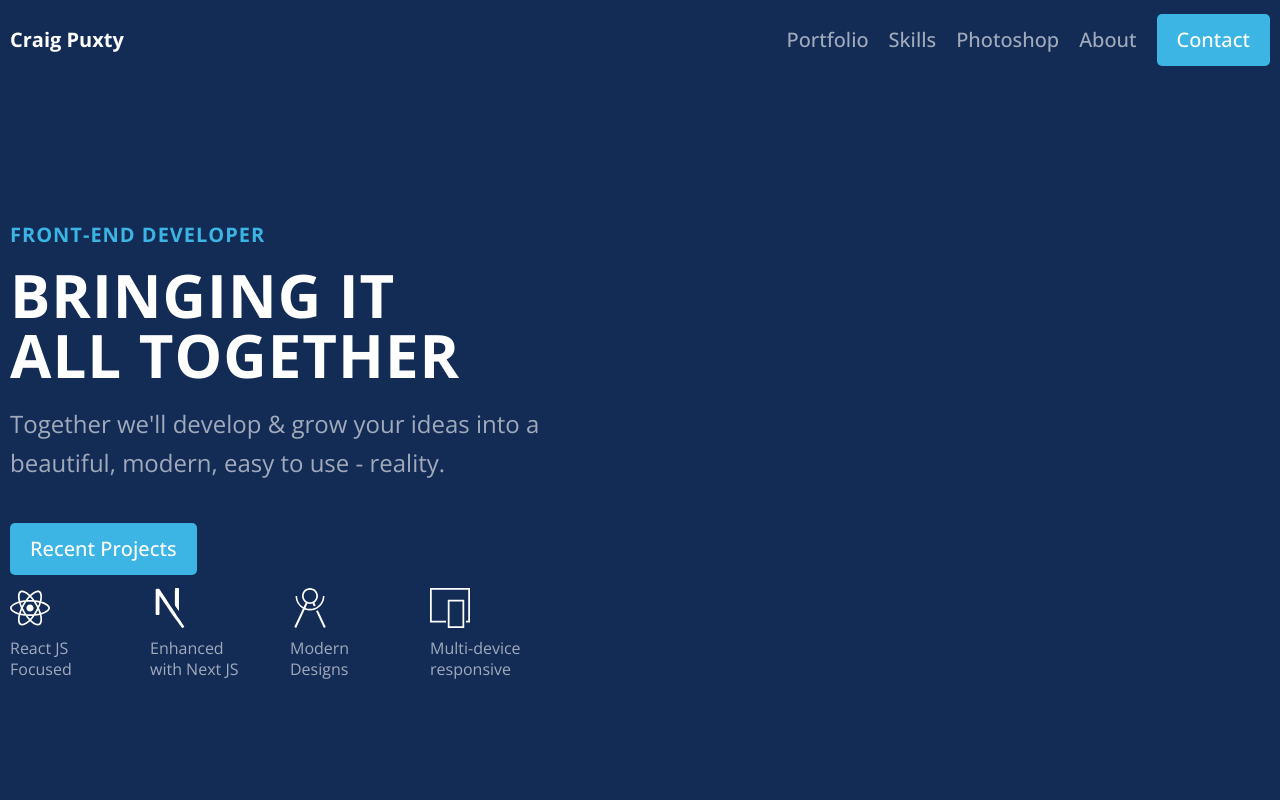
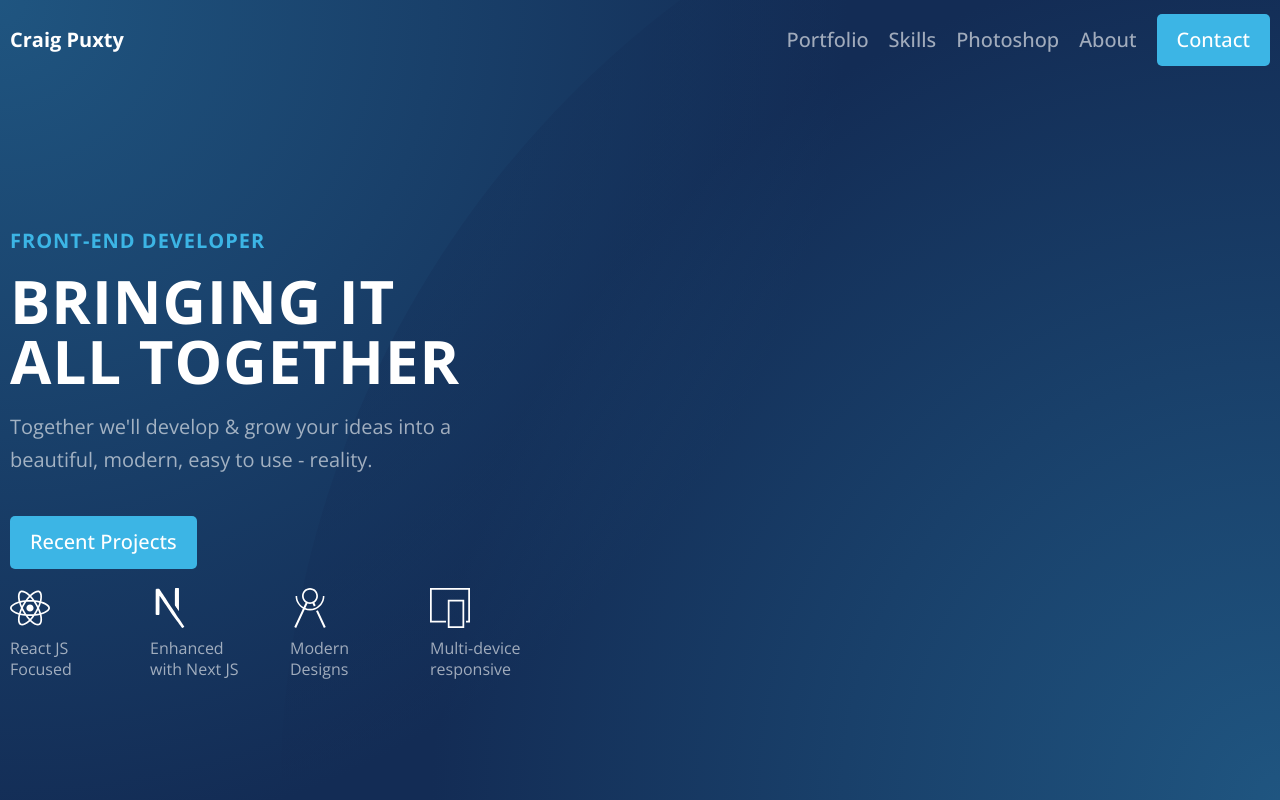
Before and after one commit to Dangereye/portfolio-v2, a Next.js app: page / in a window 1280 px wide. Shown: the top 800 px of the page. Built offline with nearby package versions, Linux system fonts and the light colour scheme.

Commit message:
Created BgHighlight component & Styles - added to Hero.

```diff
--- a/articles/hero/Hero.js
+++ b/articles/hero/Hero.js
@@ -1,4 +1,5 @@
 import Link from "next/link";
+import BgHighlight from "../../components/BgHighlight";
 import CompassSvg from "../../svgs/Compass";
 import NextSVG from "../../svgs/Next";
 import ReactSvg from "../../svgs/React";
@@ -8,6 +9,8 @@ import Highlight from "./Highlight";
 export default function Hero() {
   return (
     <article className="article article__hero">
+      <BgHighlight pos="top-left" />
+      <BgHighlight pos="bottom-right" />
       <div className="container">
         <div className="typography-and-cta">
           <div className="article-heading-lead">Front-end developer</div>
--- /dev/null
+++ b/components/BgHighlight.js
@@ -0,0 +1,3 @@
+export default function BgHighlight({ pos }) {
+  return <div className={`bg-highlight bg-highlight--${pos}`}></div>;
+}
--- a/styles/articles/_hero.scss
+++ b/styles/articles/_hero.scss
@@ -1,6 +1,8 @@
 &__hero {
+  position: relative;
   color: #fff;
   background-color: $dark-color;
+  overflow: hidden;
 
   .container {
     height: calc(100vh - 24rem);
--- /dev/null
+++ b/styles/components/_bg-highlight.scss
@@ -0,0 +1,29 @@
+.bg-highlight {
+  position: absolute;
+  width: 200rem;
+  height: 200rem;
+  border-radius: 50%;
+  transform: translate(-50%, -50%);
+  background-image: radial-gradient($light-color 0%, $dark-color 60%);
+  opacity: 0.3;
+
+  &--top-left {
+    top: 0;
+    left: 0;
+  }
+
+  &--top-right {
+    top: 0;
+    left: 100%;
+  }
+
+  &--bottom-left {
+    top: 100%;
+    left: 0;
+  }
+
+  &--bottom-right {
+    top: 100%;
+    left: 100%;
+  }
+}
--- a/styles/globals.scss
+++ b/styles/globals.scss
@@ -63,5 +63,6 @@ body {
 @import "articles/articles";
 
 // Component Styles
+@import "components/bg-highlight";
 @import "components/buttons";
 @import "components/project";
--- a/styles/partials/_typography.scss
+++ b/styles/partials/_typography.scss
@@ -49,5 +49,5 @@ html {
 }
 
 .body-text {
-  font-size: 2.4rem;
+  font-size: 2rem;
 }
```
